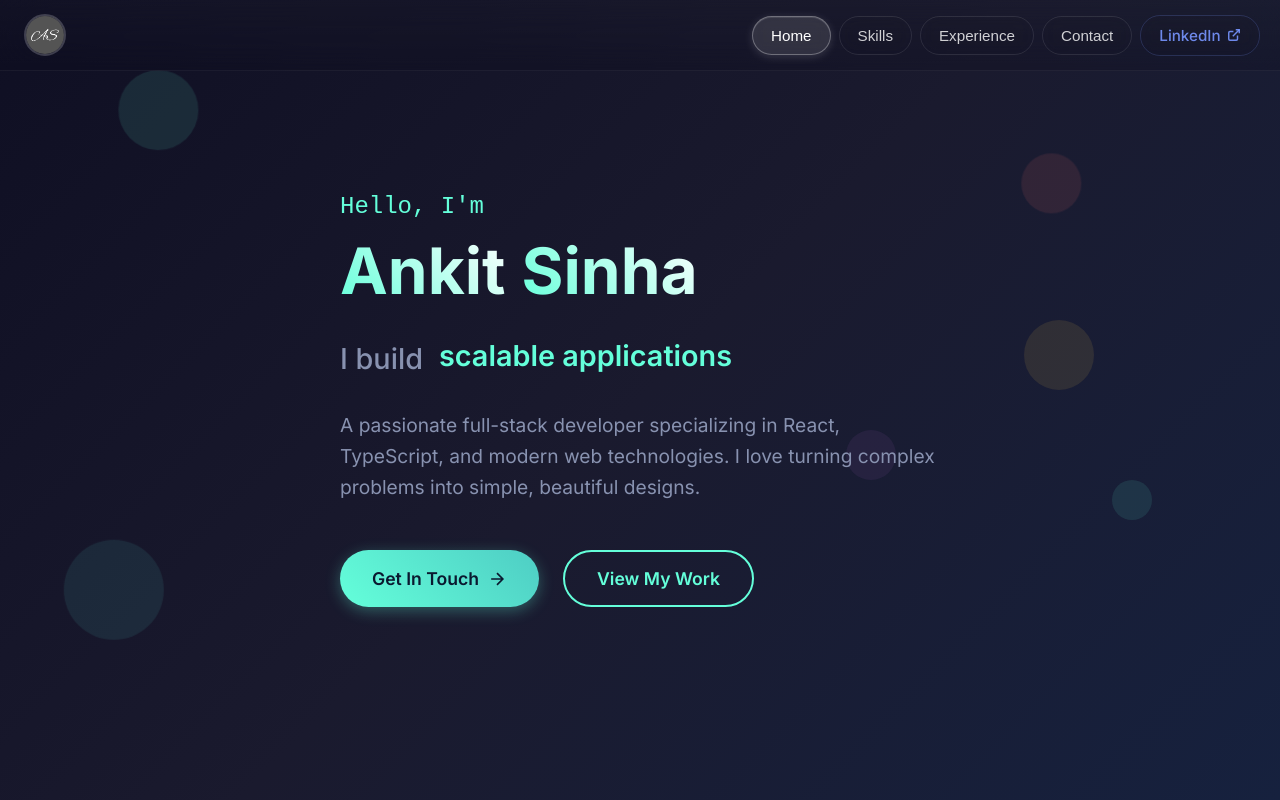
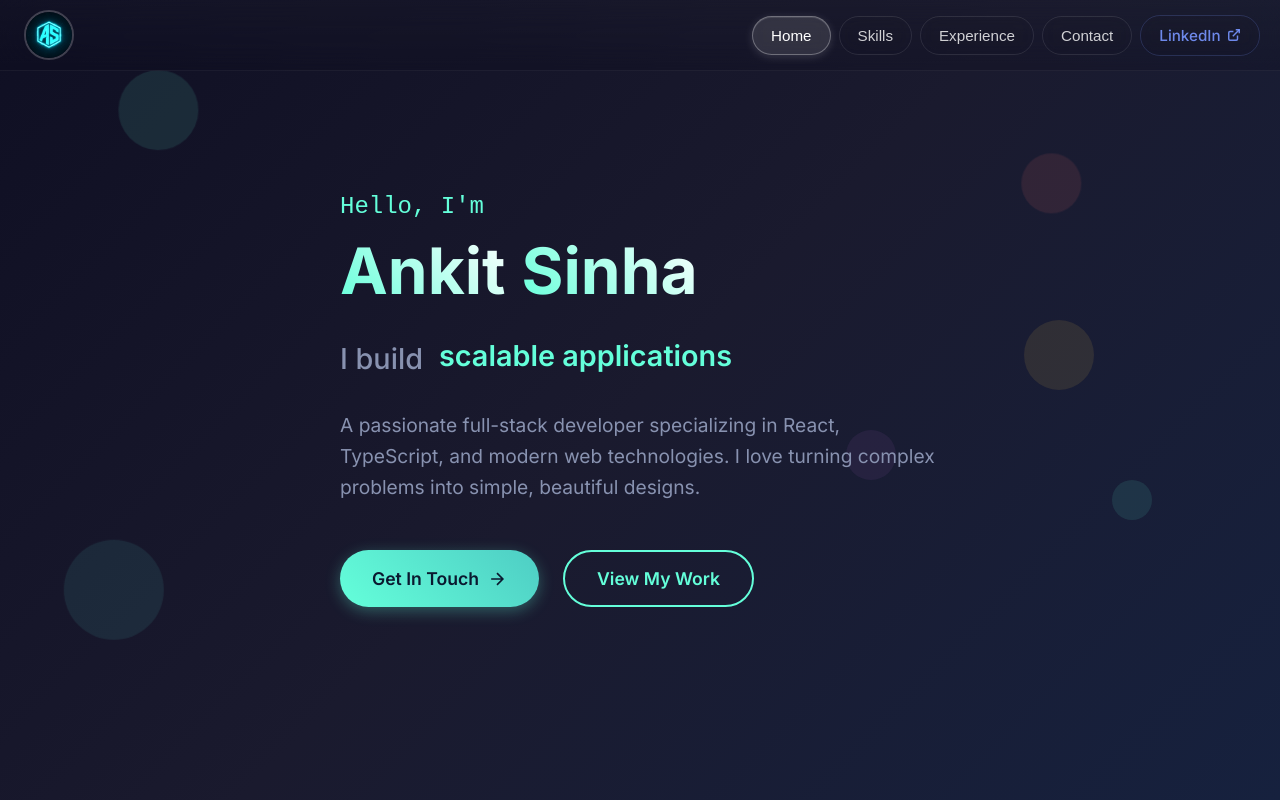
Before and after one commit to ankit62/portfolio, a React (Create React App) app: page / in a window 1280 px wide. Shown: the top 800 px of the page. Built offline with nearby package versions, Linux system fonts and the light colour scheme.

Commit message:
changed logo

```diff
--- a/public/index.html
+++ b/public/index.html
@@ -7,11 +7,11 @@
     <meta name="theme-color" content="#000000" />
     <meta
       name="description"
-      content="Scroll animated portfolio website built with React and TypeScript"
+      content="My Portfolio"
     />
     <link rel="apple-touch-icon" href="%PUBLIC_URL%/logo.png" />
     <link rel="manifest" href="%PUBLIC_URL%/manifest.json" />
-    <title>Scroll Animated Portfolio</title>
+    <title>Ankit Sinha</title>
   </head>
   <body>
     <noscript>You need to enable JavaScript to run this app.</noscript>
--- a/src/styles/Navbar.css
+++ b/src/styles/Navbar.css
@@ -61,8 +61,8 @@
 }
 
 .navbar-logo {
-  width: 42px;
-  height: 42px;
+  width: 50px;
+  height: 50px;
   border-radius: 50%;
   object-fit: cover;
   border: 2px solid rgba(255, 255, 255, 0.2);
```
Also changed, not shown: public/logo.png, src/icons/logo.png.
